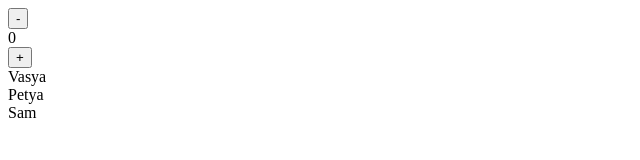
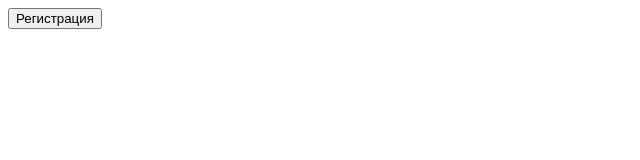
Before and after one commit to daryagolubewa/miniJira_project, a React app: page /signup in a window 1280 px wide. Shown: the whole page, without its empty margins (0-640 px from the left). Built offline with nearby package versions, Linux system fonts and the light colour scheme.

Commit message:
basic auth added; react router added;

```diff
--- a/package.json
+++ b/package.json
@@ -3,11 +3,15 @@
   "version": "0.1.0",
   "private": true,
   "dependencies": {
+    "@fortawesome/fontawesome-free": "^5.14.0",
     "@testing-library/jest-dom": "^4.2.4",
     "@testing-library/react": "^9.3.2",
     "@testing-library/user-event": "^7.1.2",
+    "history": "^5.0.0",
     "react": "^16.13.1",
     "react-dom": "^16.13.1",
+    "react-router": "^5.2.0",
+    "react-router-dom": "^5.2.0",
     "react-scripts": "3.4.3"
   },
   "scripts": {
--- a/public/index.html
+++ b/public/index.html
@@ -9,6 +9,8 @@
       name="description"
       content="Web site created using create-react-app"
     />
+    <script src="https://kit.fontawesome.com/2d196b68ed.js" crossorigin="anonymous"></script>
+    <link href="https://fonts.googleapis.com/css2?family=Roboto:wght@300&display=swap" rel="stylesheet">
     <link rel="apple-touch-icon" href="%PUBLIC_URL%/logo192.png" />
     <!--
       manifest.json provides metadata used when your web App is installed on a
--- /dev/null
+++ b/src/components/App/App.css
@@ -0,0 +1,14 @@
+.app-main {
+    display: flex;
+    flex-direction: column;
+}
+
+.app-main-counter-block {
+    display: flex;
+    margin: 0px 0px 15px 0px;
+}
+
+.app-main-counter {
+    margin: 0px 15px 0px 15px;
+    line-height: 29px;
+}
--- a/src/components/App/App.js
+++ b/src/components/App/App.js
@@ -1,58 +1,41 @@
 import React from 'react';
-import '../../App.css';
-import UsersList from "../UsersList/UsersList"
+import './App.css';
+import { Switch, Redirect, Route } from 'react-router';
+import Dashboard from '../../components/Dashboard/Dashboard';
+import SignUp from '../../components/SignUp/SignUp';
+import SignIn from '../../components/SignIn/SignIn';
 
 class App extends React.Component {
-
 
     constructor(props) {
         super(props);
         this.state = {
-            counter: 0,
-            admin: {
-                name: 'Petr',
-                age: '25',
-                city: 'Magadan',
-            },
-            users: [
-                 {
-                    name: 'Vasya',
-                    age: '21',
-                    city: 'Moscow',
-                },
-                 {
-                    name: 'Petya',
-                    age: '24',
-                    city: 'Ryazan',
-                },
-                {
-                    name: 'Sam',
-                    age: '34',
-                    city: 'New-York',
-                }
-            ]
-        };
-        this.onClickMinus = this.onClickMinus.bind(this);
+            isAuth: false
+        }
+
     }
 
-    onClickMinus() {
-        const {counter} = this.state;
-        this.setState({counter: counter - 1});
+    onClick = (event) => {
+        if(event) {
+            event.preventDefault();
+        }
+        this.setState({isAuth: !this.state.isAuth})
     }
 
-    onClickPlus() {
-        const {counter} = this.state;
-        this.setState({counter: counter + 1});
-    }
 
     render() {
         return (
-            <div>
-                <button onClick={ () => this.onClickMinus() } > - </button>
-                <div> {this.state.counter} </div>
-                <button onClick={ () => this.onClickPlus() } > + </button>
-
-                <UsersList users={this.state.users} />
+            <div className='app-main'>
+                { this.state.isAuth && <Switch>
+                    <Route path='/dashboard' render={() => <Dashboard/> }/>
+                    <Redirect to='/dashboard'/>
+                </Switch> }
+                { !this.state.isAuth && <Switch>
+                    <Route path='/signin' component={SignIn}/>
+                    <Route path='/signup' render={() => <SignUp isAuthClick={this.onClick}/> } />
+                    <Redirect to='/signup'/>
+                </Switch>
+                }
             </div>
         );
     }
--- /dev/null
+++ b/src/components/Dashboard/Dashboard.js
@@ -0,0 +1,19 @@
+import React, { Component } from 'react';
+
+
+export default class Dashboard extends Component {
+
+    constructor(props) {
+        super(props);
+    }
+
+    render() {
+        console.log('fvmmvksfvn')
+        return (
+            <div>
+                Главная страница
+            </div>
+        )
+    }
+
+}
--- /dev/null
+++ b/src/components/SignIn/SignIn.js
@@ -0,0 +1,18 @@
+import {React, Component} from 'react';
+
+
+export default class SignIn extends Component {
+
+    constructor(props) {
+        super(props);
+    }
+
+    render() {
+        return (
+            <div>
+                Вход
+            </div>
+        )
+    }
+
+}
--- /dev/null
+++ b/src/components/SignUp/SignUp.js
@@ -0,0 +1,18 @@
+import React, { Component } from 'react';
+
+
+export default class SignUp extends Component {
+
+    constructor(props) {
+        super(props);
+    }
+
+    render() {
+        return (
+            <div>
+                <button onClick={this.props.isAuthClick}> Регистрация </button>
+            </div>
+        )
+    }
+
+}
--- /dev/null
+++ b/src/components/UsersList/UsersList.css
@@ -0,0 +1,21 @@
+.user-list-main {
+    display: flex;
+    align-items: center;
+
+}
+
+.user-list-main-info {
+    margin: 0px 15px 5px 0px;
+    text-align: center;
+    font-family: 'Roboto', sans-serif;
+}
+
+.user-list-main-info:first-child {
+    font-weight: bold;
+    font-size: 18px;
+    background-color: #b2eba7;
+}
+
+.user-list-main-info:not(:first-child) {
+    background-color: #ebeba7;
+}
--- a/src/components/UsersList/UsersList.js
+++ b/src/components/UsersList/UsersList.js
@@ -1,4 +1,5 @@
 import React from 'react';
+import './UsersList.css'
 
 
 class UsersList extends React.Component {
@@ -9,10 +10,18 @@ class UsersList extends React.Component {
     }
 
     render() {
+        const { users, admin } = this.props;
+        let newUsers = [...users];
+        newUsers.splice(2, 0, admin);
+
         return (
-            <div>
-                {this.props.users.map(item => (
-                    <div> {item.name} </div>
+            <div className='user-list-main'>
+                {newUsers.map(item => (
+                    <div className='user-list-main-block'>
+                        <div className='user-list-main-info'> {item.name} </div>
+                        <div className='user-list-main-info'> {item.age} </div>
+                        <div className='user-list-main-info'> {item.city} </div>
+                    </div>
                 ))}
             </div>
         )
--- a/src/index.js
+++ b/src/index.js
@@ -1,9 +1,15 @@
 import React from 'react';
 import ReactDOM from 'react-dom';
+import { BrowserRouter } from 'react-router-dom';
+import { createBrowserHistory } from 'history';
 import './index.css';
 import App from './components/App/App';
 
+const history = createBrowserHistory();
+
 ReactDOM.render(
-    <App />,
+    <BrowserRouter history={history}>
+        <App/>
+    </BrowserRouter>,
   document.getElementById('root')
 );
```
